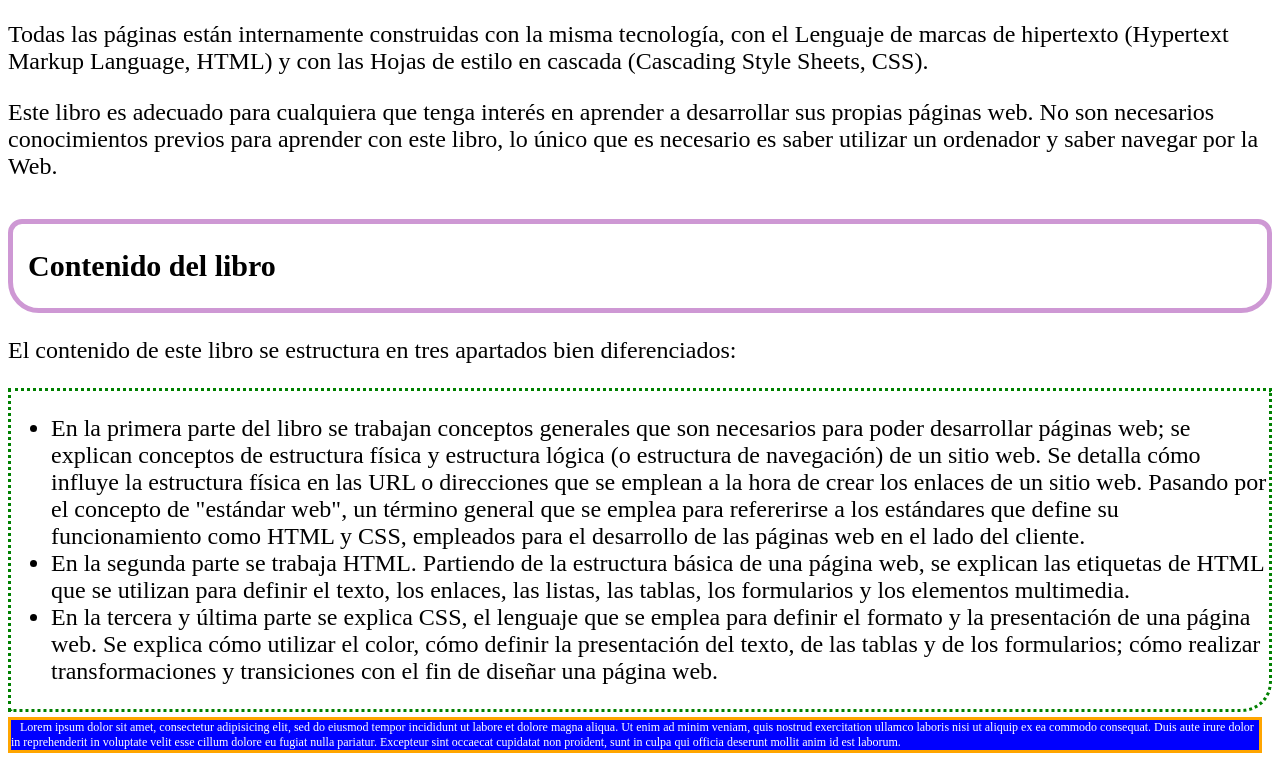
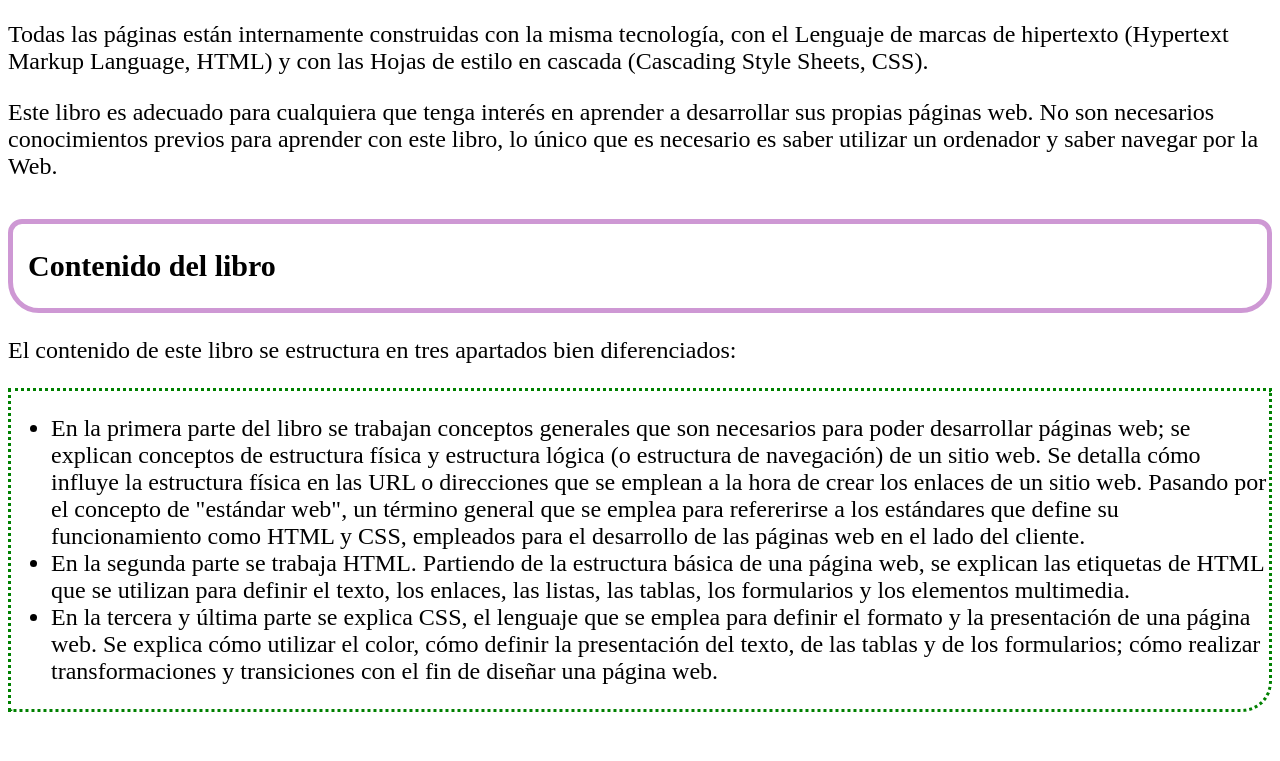
Before and after one commit to Liderantoniomerovera/deber1, a plain HTML site: page index.html in a window 1280 px wide. Shown: the part 775-1536 px from the top of the page. After the commit the page ends 1495 px from the top, so only its background shows below. Drawn offline with Linux system fonts and the light colour scheme.

Commit message:
primer subida5

```diff
--- a/estilo3/estilo.css
+++ b/estilo3/estilo.css
@@ -36,22 +36,3 @@
 
 
  }
-
- .caja{
-
-  background-color: blue ;
-
-
-  margin-top: 5px;
-  margin-right: 10px;
-  margin-bottom: 5px;
-
-    border: solid orange;
-
-    font-style: bold;
-    font-size: 12px;
-    color:white;
-     text-indent: 9px;
-
-
-}
--- a/index.html
+++ b/index.html
@@ -66,12 +66,7 @@
     </ul>
      </font>
     </div>
-    <p class="caja"> Lorem ipsum dolor sit amet, consectetur adipisicing elit, sed do eiusmod
-    tempor incididunt ut labore et dolore magna aliqua. Ut enim ad minim veniam,
-    quis nostrud exercitation ullamco laboris nisi ut aliquip ex ea commodo
-    consequat. Duis aute irure dolor in reprehenderit in voluptate velit esse
-    cillum dolore eu fugiat nulla pariatur. Excepteur sint occaecat cupidatat non
-    proident, sunt in culpa qui officia deserunt mollit anim id est laborum.</p>
+
 </body>
 
 </html>
```
